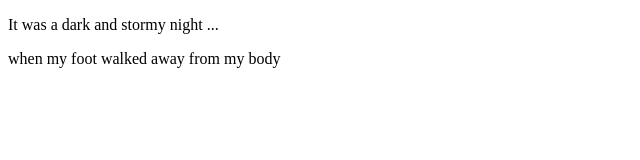
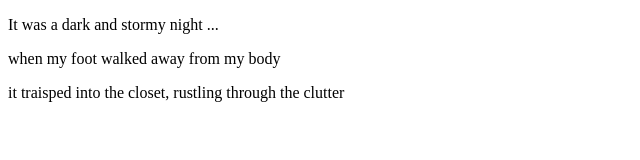
Before and after one commit to lasaly/fireside-story, a plain HTML site: page index.html in a window 1280 px wide. Shown: the whole page, without its empty margins (0-640 px from the left). Drawn offline with Linux system fonts and the light colour scheme.

Commit message:
third line

```diff
--- a/index.html
+++ b/index.html
@@ -3,5 +3,6 @@
         <body>
             <p> It was a dark and stormy night ...</p>
             <p> when my foot walked away from my body </p>
+            <p> it traisped into the closet, rustling through the clutter</p>
         </body>
     </html>
```
